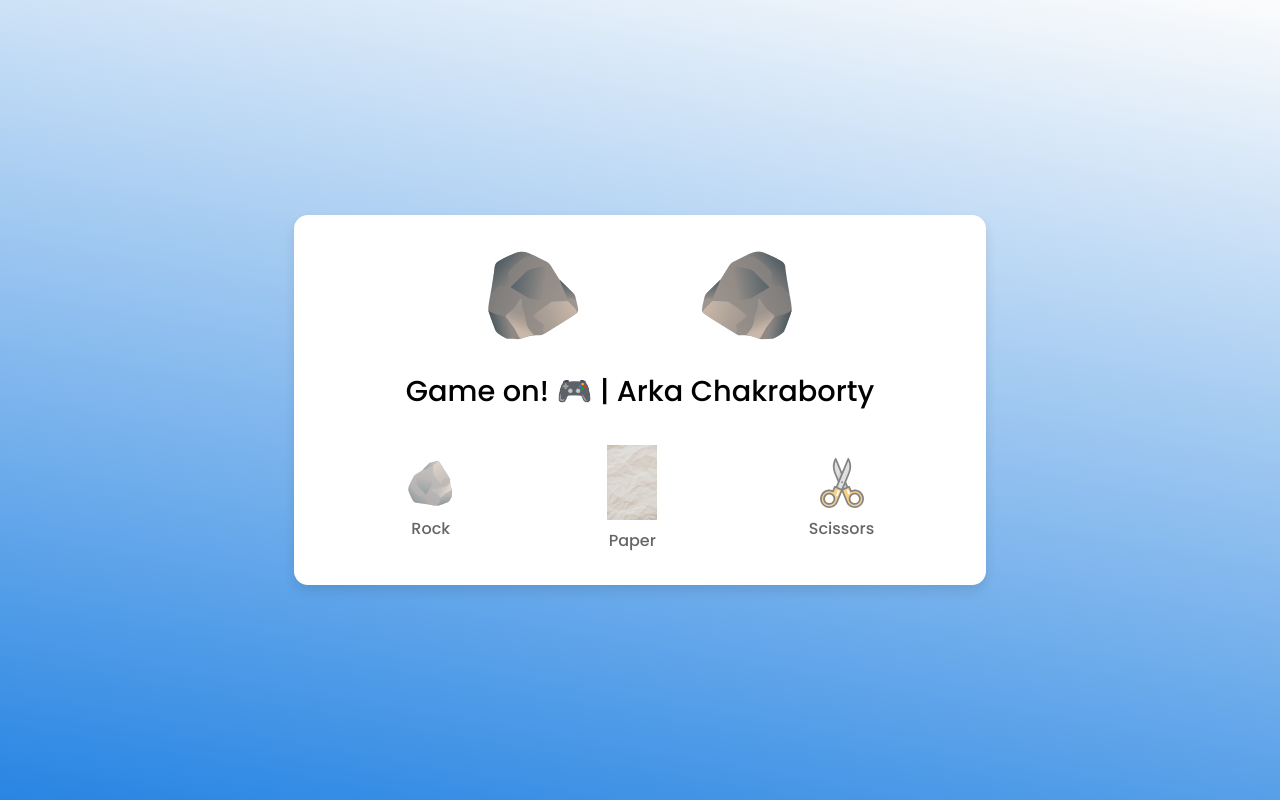
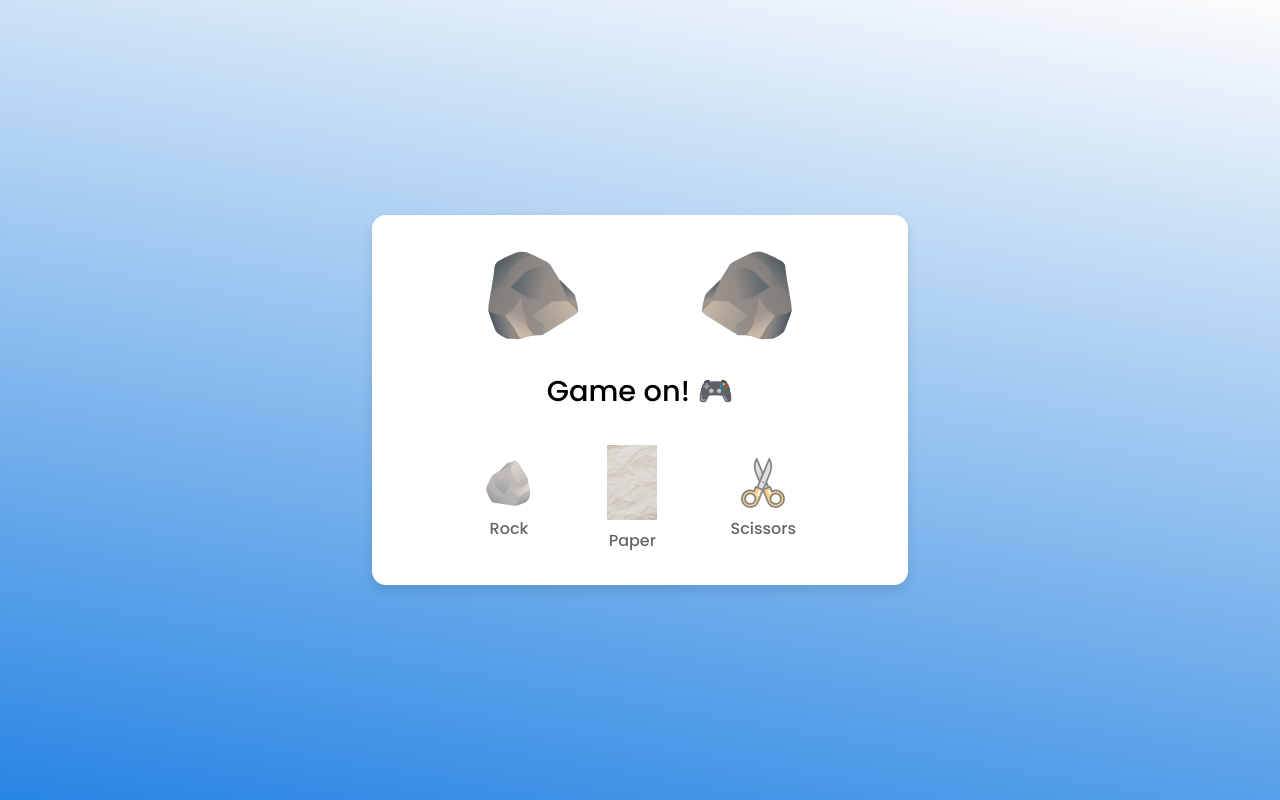
Before and after one commit to Dark-Programer/rock-paper-scissors-game, a plain HTML site: page index.html in a window 1280 px wide. Drawn offline with Linux system fonts and the light colour scheme.

Commit message:
Bug fix...

```diff
--- a/index.html
+++ b/index.html
@@ -3,7 +3,7 @@
   <head>
     <meta charset="UTF-8" />
     <meta name="viewport" content="width=device-width, initial-scale=1.0" />
-    <title>Rock Paper Scissors 🎮</title>
+    <title>Rock Paper Scissors 🎮 | Arka Chakraborty</title>
     <link rel="stylesheet" href="style.css" />
   </head>
   <body>
@@ -17,7 +17,7 @@
             <img src="assets/rock.svg" alt="" />
           </span>
         </div>
-        <div class="result">Game on! 🎮 | Arka Chakraborty</div>
+        <div class="result">Game on! 🎮</div>
 
         <div class="option-images">
           <span class="option-image">
```
